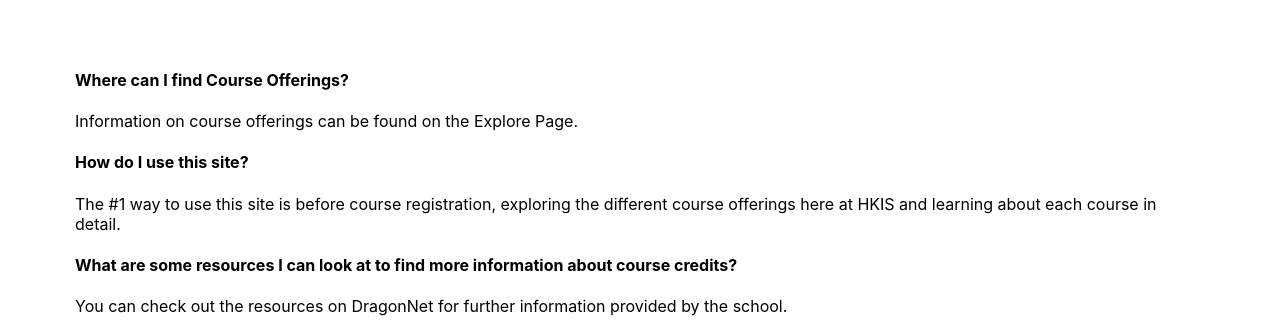
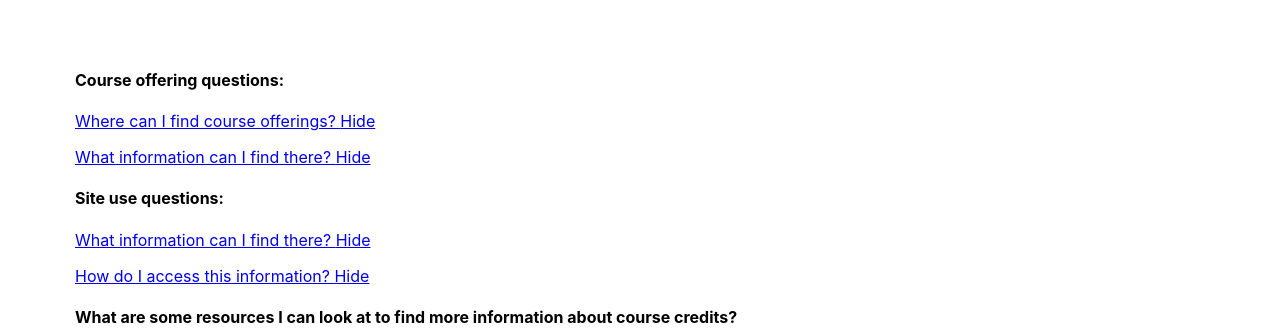
Before and after one commit to YoonjungC/sdltproject, a React (Create React App) app: page /faq in a window 1280 px wide. Shown: the part 357-693 px from the top of the page. Built offline with nearby package versions, Linux system fonts and the light colour scheme.

Commit message:
Update index.js

```diff
--- a/src/FAQ/index.js
+++ b/src/FAQ/index.js
@@ -5,20 +5,43 @@
 export default class FAQ extends React.Component {
     render() {
         return (
+
         <div className="faq-body">
+
+
+
           <div id="title">
               <h1> Frequently Asked Questions </h1>
           </div>
           <div id="faqContent">
           <border>
-            <h4 id="top"> Where can I find Course Offerings? </h4>
-            <p>
-              Information on course offerings can be found on the Explore Page.
-            </p>
-            <h4> How do I use this site? </h4>
-            <p>
-              The #1 way to use this site is before course registration, exploring the different course offerings here at HKIS and learning about each course in detail.
-            </p>
+
+
+            <h4 id="top"> Course offering questions: </h4>
+
+            <a href="#hide" id="hide">Where can I find course offerings? </a>
+            <a href="#/" id="show">Hide</a>
+            <div id="a"><p>Information on course offerings can be found on the Explore Page.</p></div>
+
+            <p></p>
+
+            <a href="#hide1" id="hide1">What information can I find there? </a>
+            <a href="#/1" id="show1">Hide</a>
+            <div id="a1"><p>You can find details on difficulty of the course, as well as a general summary.</p></div>
+
+
+            <h4> Site use questions: </h4>
+
+            <a href="#hide2" id="hide2">What information can I find there? </a>
+            <a href="#/2" id="show2">Hide</a>
+            <div id="a2"><p>The #1 way to use this site is before course registration, exploring the different course offerings here at HKIS and learning about each course in detail.</p></div>
+
+            <p></p>
+
+            <a href="#hide3" id="hide3">How do I access this information? </a>
+            <a href="#/3" id="show3">Hide</a>
+            <div id="a3"><p>Clicking on the photo of the courses will create a pop up menu with detailed information on the course.</p></div>
+
             <h4> What are some resources I can look at to find more information about course credits? </h4>
             <p>
               You can check out the resources on DragonNet for further information provided by the school.
```
